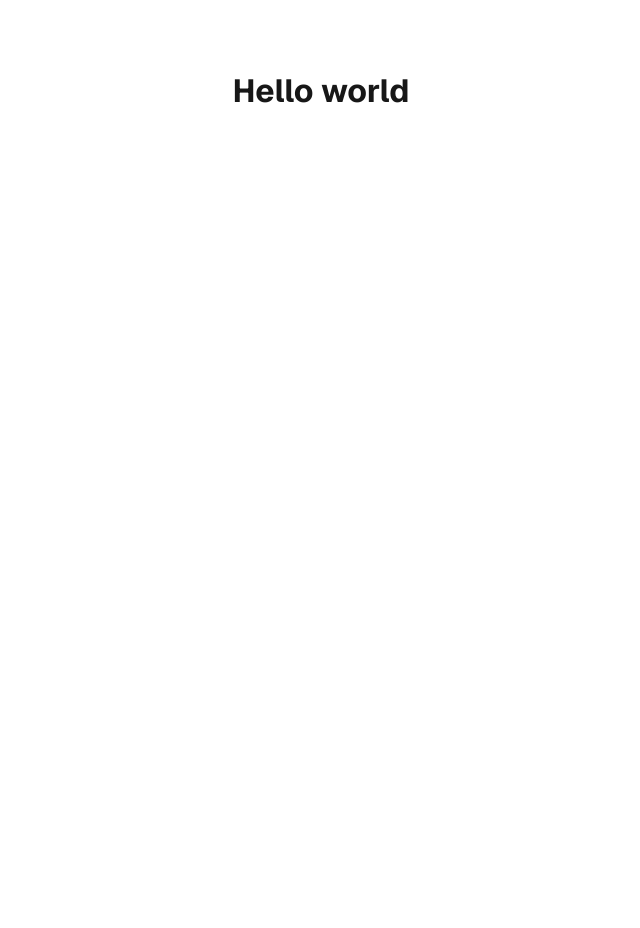
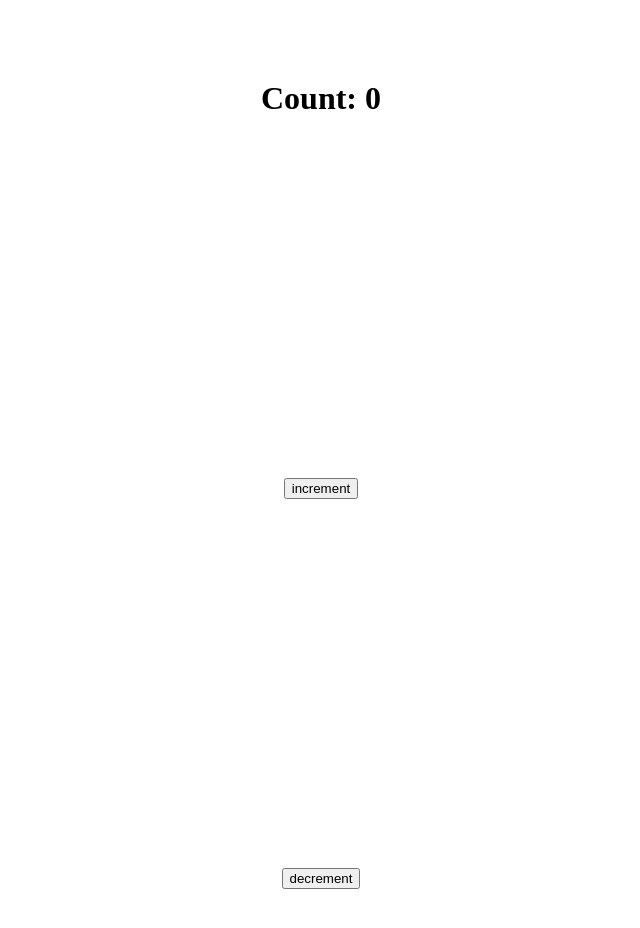
Before and after one commit to bisre1921/AGAZH-WEB, a Next.js app: page / in a window 1280 px wide. Shown: the top 928 px of the page, without its empty margins (319-959 px from the left). Before the commit the page ends 800 px from the top, so only its background shows below. Built offline with nearby package versions, Linux system fonts and the light colour scheme.

Commit message:
setup redux toolkit and check it by example(counter)

```diff
--- a/app/layout.tsx
+++ b/app/layout.tsx
@@ -1,31 +1,14 @@
-import type { Metadata } from "next";
-import { Geist, Geist_Mono } from "next/font/google";
-import "./globals.css";
+"use client"
 
-const geistSans = Geist({
-  variable: "--font-geist-sans",
-  subsets: ["latin"],
-});
+import { ReactNode } from "react";
+import { Provider } from "react-redux";
+import { store } from "./store/store";
 
-const geistMono = Geist_Mono({
-  variable: "--font-geist-mono",
-  subsets: ["latin"],
-});
-
-export const metadata: Metadata = {
-  title: "Create Next App",
-  description: "Generated by create next app",
-};
-
-export default function RootLayout({
-  children,
-}: Readonly<{
-  children: React.ReactNode;
-}>) {
+export default function RootLayout({ children }: { children: ReactNode }) {
   return (
     <html lang="en">
-      <body className={`${geistSans.variable} ${geistMono.variable}`}>
-        {children}
+      <body>
+        <Provider store={store}>{children}</Provider>
       </body>
     </html>
   );
--- a/app/page.tsx
+++ b/app/page.tsx
@@ -1,10 +1,19 @@
+"use client"
+
 import Image from "next/image";
 import styles from "./page.module.css";
+import { useDispatch, useSelector } from "react-redux";
+import { decrement, increment } from "./store/slices/counterSlice";
+import { RootState } from "./store/store";
 
 export default function Home() {
+  const count = useSelector((state: RootState) => state.counter.value);
+  const dispatch = useDispatch();
   return (
     <div className={styles.page}>
-      <h1>Hello world</h1>
+      <h1>Count: {count}</h1>
+      <button onClick={() => dispatch(increment())}>increment</button>
+      <button onClick={() => dispatch(decrement())}>decrement</button>
     </div>
   );
 }
--- /dev/null
+++ b/app/store/slices/counterSlice.ts
@@ -0,0 +1,28 @@
+import { createSlice, PayloadAction } from "@reduxjs/toolkit";
+
+export interface CounterState {
+  value: number
+}
+
+const initialState : CounterState = {
+  value: 0
+}
+
+export const counterSlice = createSlice({
+  name: "counter",
+  initialState,
+  reducers: {
+    increment: (state) => {
+      state.value += 1
+    },
+    decrement: (state) => {
+      state.value -= 1
+    },
+    incrementByAmount: (state, action: PayloadAction<number>) => {
+      state.value += action.payload
+    }
+  },
+})
+
+export const { increment, decrement, incrementByAmount } = counterSlice.actions
+export default counterSlice.reducer
--- /dev/null
+++ b/app/store/store.ts
@@ -0,0 +1,11 @@
+import { configureStore } from '@reduxjs/toolkit'
+import counterReducer from './slices/counterSlice'
+
+export const store = configureStore({
+  reducer: {
+    counter: counterReducer,
+  },
+})
+
+export type AppDispatch = typeof store.dispatch
+export type RootState = ReturnType<typeof store.getState>
```
Also changed, not shown: app/providers.tsx (added, +9 -0 lines), package.json (+6 -3 lines), 1 other file (tests, documents, lock files or other folders).
